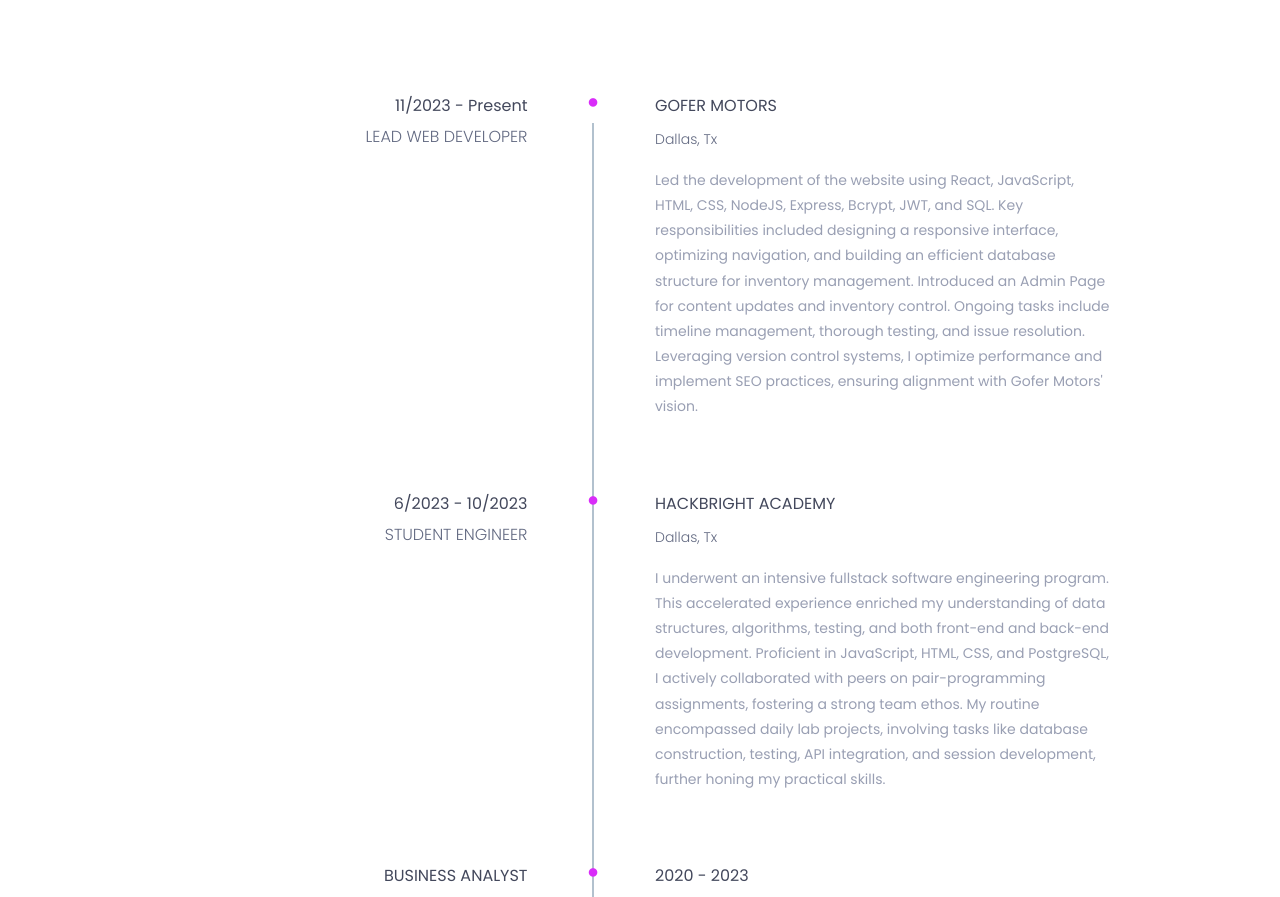
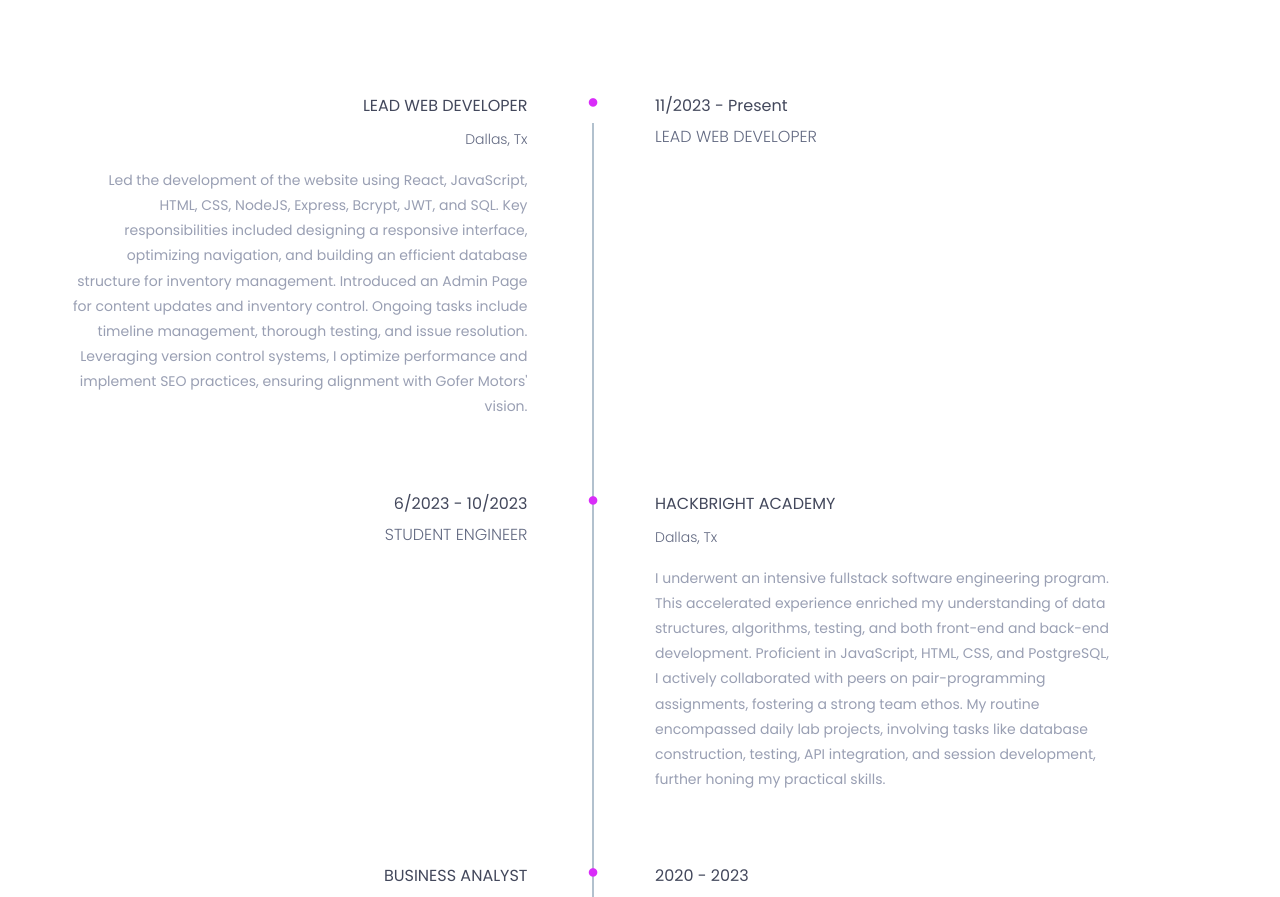
Before and after one commit to KatrynaYaworski/KatrynaYaworski.github.io, a plain HTML site: page index.html in a window 1280 px wide. Shown: the part 2784-3681 px from the top of the page. Drawn offline with nearby package versions, Linux system fonts and the light colour scheme.

Commit message:
Update index.html

```diff
--- a/index.html
+++ b/index.html
@@ -388,15 +388,15 @@
 						<div class="main-timeline">
 							<ul>
 
-								<li>
+<!-- 								<li>
 									<div class="single-timeline-box fix">
 										<div class="row">
 											<div class="col-md-5">
 												<div class="experience-time text-right">
 													<h2>11/2023 - Present</h2>
 													<h3>lead web developer</h3>
-												</div><!--/.experience-time-->
-											</div><!--/.col-->
+												</div>
+											</div>
 											<div class="col-md-offset-1 col-md-5">
 												<div class="timeline">
 													<div class="timeline-content">
@@ -408,8 +408,47 @@
 														<p class="description">
 															Led the development of the website using React, JavaScript, HTML, CSS, NodeJS, Express, Bcrypt, JWT, and SQL. Key responsibilities included designing a responsive interface, optimizing navigation, and building an efficient database structure for inventory management. Introduced an Admin Page for content updates and inventory control. Ongoing tasks include timeline management, thorough testing, and issue resolution. Leveraging version control systems, I optimize performance and implement SEO practices, ensuring alignment with Gofer Motors' vision.
 														</p>
+													</div>
+												</div>
+											</div>
+										</div>
+									</div>
+								</li> -->
+
+
+								<li>
+									<div class="single-timeline-box fix">
+										<div class="row">
+											<div class="col-md-offset-1 col-md-5 experience-time-responsive">
+												<div class="experience-time">
+													<h2>
+														<span><i class="fa fa-circle" aria-hidden="true"></i></span>
+														2023 - 2023
+													</h2>
+													<h3>student engineer</h3>
+												</div><!--/.experience-time-->
+											</div><!--/.col-->
+											<div class="col-md-5">
+												<div class="timeline">
+													<div class="timeline-content text-right">
+														<h4 class="title">
+															lead web developer
+														</h4>
+														<h5>Dallas, tx</h5>
+														<p class="description">
+															Led the development of the website using React, JavaScript, HTML, CSS, NodeJS, Express, Bcrypt, JWT, and SQL. Key responsibilities included designing a responsive interface, optimizing navigation, and building an efficient database structure for inventory management. Introduced an Admin Page for content updates and inventory control. Ongoing tasks include timeline management, thorough testing, and issue resolution. Leveraging version control systems, I optimize performance and implement SEO practices, ensuring alignment with Gofer Motors' vision.
+														</p>
 													</div><!--/.timeline-content-->
 												</div><!--/.timeline-->
+											</div><!--/.col-->
+											<div class="col-md-offset-1 col-md-5 experience-time-main">
+												<div class="experience-time">
+													<h2>
+														<span><i class="fa fa-circle" aria-hidden="true"></i></span>
+														11/2023 - present
+													</h2>
+													<h3>lead web developer</h3>
+												</div><!--/.experience-time-->
 											</div><!--/.col-->
 										</div>
 									</div><!--/.single-timeline-box-->
```
